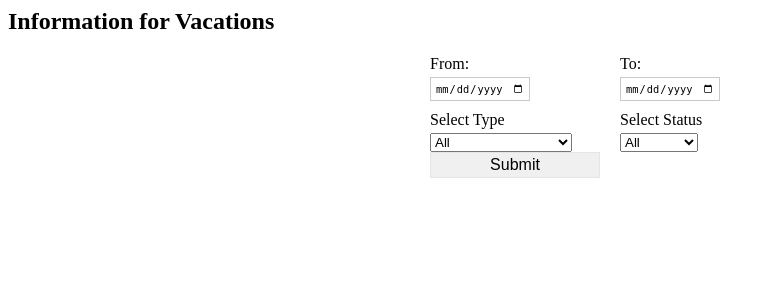
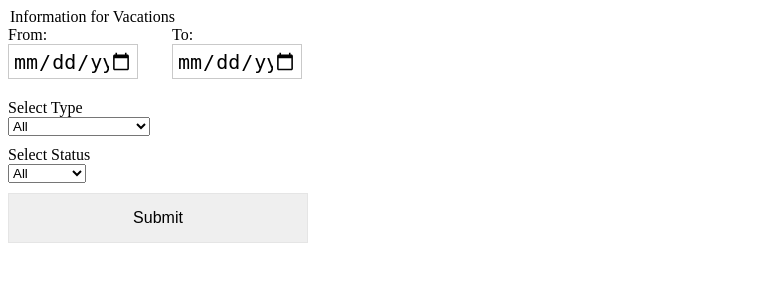
Before and after one commit to comco/vacation, a PHP site: page /application/views/information/form.php in a window 1280 px wide. Shown: the top 300 px of the page, without its empty margins (0-775 px from the left). Run offline with PHP 8.4, Linux system fonts and the light colour scheme.

Commit message:
CSS for information

```diff
--- a/mvc/application/views/information/form.php
+++ b/mvc/application/views/information/form.php
@@ -20,15 +20,18 @@ if (datefield.type!="date"){ //if browser doesn't support input type="date", ini
 </script>
 
 	<style>
-            .column {width:460px; margin: 10px auto}
+           .column {width:460px; float: left;}
             .column h1{margin: 20px 0; border-bottom: 1px solid #ccc;}
             .column label{display: block;margin-bottom: 4px;}
             .column input[type=text],.column input[type=email], .column input[type=password], .column textarea{width: 400px;height: 24px; padding: 4px;margin-bottom: 10px;border: 1px solid #c9c9c9;font-size: .8em;}
-            .column input[type=date] {width: 100px;height: 24px; padding: 4px;margin-bottom: 10px;border: 1px solid #c9c9c9;font-size: .8em;}
-            .row{margin: 20px}
-            .row div{float: left; margin-right:10px;width:180px;}
-            .column textarea {height: 156px;font-size: 1.1em;}
-            #save_button {display: block;font-size: 1.0em;background-color: #F0F0F0;padding: 3px 8px;border: 1px solid #E5E5E5;float: left; width:170px;}
+            .input-small {width: 100px;height: 24px; padding: 4px;margin-bottom: 10px;border: 1px solid #c9c9c9;font-size: .8em;}
+            .controls div{ margin:10px 0px;width:130px;}
+
+            .control-group div input[type="date"]{height:35px;font-size:20px;width: 130px;}
+            .block {display: block;}
+            .inline {display: inline-block; margin-right: 30px; width: 130px;}
+            .controls-inline :last-child{margin-right: 0px;}
+            #save_button {display: block;font-size: 1.0em;padding: 3px 8px;border: 1px solid #E5E5E5;float: left; width:300px;height:50px;}
 	 </style>
 
 </head>
@@ -42,25 +45,26 @@ if (datefield.type!="date"){ //if browser doesn't support input type="date", ini
 </form>
  -->
 
-        <form method= "post" action="index.php?q=information/vacationInformation">
-            <section id="featured">
-                <h1 class="section_title">Information for Vacations</h1>
+        <form class="form-horizontal" method= "post" action="index.php?q=information/vacationInformation">
+            <section class="request-form">
+                <legend>Information for Vacations</legend>
                 <div class="clearfix"></div>
-                <div class="column">
-                   <div class="row">
-                        <div>
-                            <label>From:</label>
-                            <input type="date" id="from" name="from" size="20" required/>
+                <div class="control-group">
+                    <div class="controls-inline">
+                        <div class="inline">
+                            <label class="block">From:</label>
+                            <input type="date" class="input-small" id="from" name="from" size="20" required/>
                         </div>
-                        <div>
-                            <label>To:</label>
-                            <input type="date" id="to" name="to" size="20" required/>
+
+                        <div class="inline">
+                            <label class="block">To:</label>
+                            <input  type="date" class="input-small" id="to" name="to" size="20" required/>
                         </div>
-                        <div class="clearfix"></div>
+
                     </div>
-                    <div class="row">
-                    	<div>
-	                        <label>Select Type</label>
+                	<div class="controls">
+                        <div class="selection">
+                            <label class="control-label">Select Type</label>
                             <select name="type" required>
 
                                 <option value="all">All</option>
@@ -71,8 +75,9 @@ if (datefield.type!="date"){ //if browser doesn't support input type="date", ini
 
                             </select>
                         </div>
-	                    <div>
-	                    	<label>Select Status</label>
+
+                         <div class="selection">
+                        	<label class="control-label">Select Status</label>
                             <select name="status" required>
 
                                 <option value="all">All</option>
@@ -82,13 +87,12 @@ if (datefield.type!="date"){ //if browser doesn't support input type="date", ini
 
                             </select>
                         </div>
-                  		<div class="clearfix"></div>
                     </div>
-              	   	<div class="row">
- 						<button id="save_button">Submit</button>
+          		    <div class="controls">
+                        <button id="save_button" class="btn btn-block btn-primary" type="submit">Submit</button>
                     </div>
                 </div>
-                <div class="clearfix"></div>
+
 		</form>
 
 </body>
```
Also changed, not shown: mvc/application/views/information/table.php (+24 -5 lines). Lines whose indentation alone changed are shown as unchanged.
